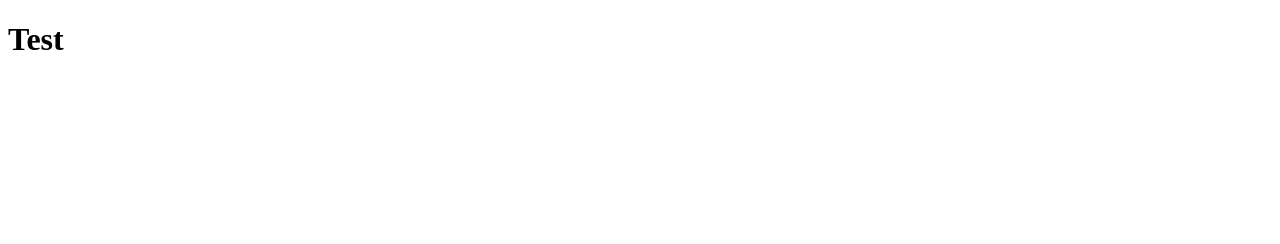
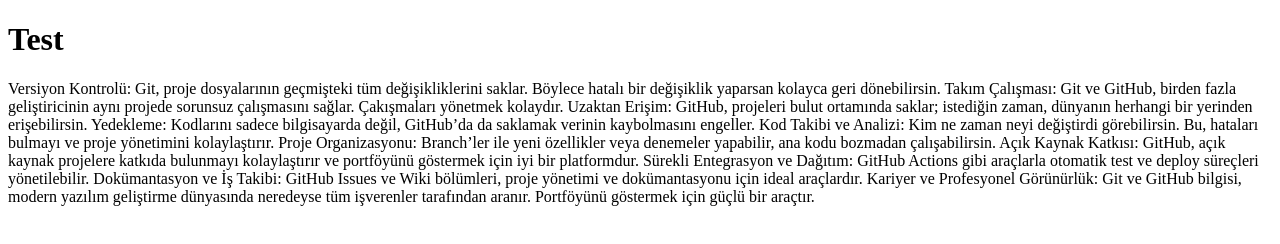
Before and after one commit to Turcute/mitu, a plain HTML site: page index.html in a window 1280 px wide. Drawn offline with Linux system fonts and the light colour scheme.

Commit message:
git&github onemi hakkinda maddeler eklendi

```diff
--- a/index.html
+++ b/index.html
@@ -7,5 +7,34 @@
 </head>
 <body>
     <h1>Test</h1>
+    Versiyon Kontrolü:
+Git, proje dosyalarının geçmişteki tüm değişikliklerini saklar. Böylece hatalı bir değişiklik yaparsan kolayca geri dönebilirsin.
+
+Takım Çalışması:
+Git ve GitHub, birden fazla geliştiricinin aynı projede sorunsuz çalışmasını sağlar. Çakışmaları yönetmek kolaydır.
+
+Uzaktan Erişim:
+GitHub, projeleri bulut ortamında saklar; istediğin zaman, dünyanın herhangi bir yerinden erişebilirsin.
+
+Yedekleme:
+Kodlarını sadece bilgisayarda değil, GitHub’da da saklamak verinin kaybolmasını engeller.
+
+Kod Takibi ve Analizi:
+Kim ne zaman neyi değiştirdi görebilirsin. Bu, hataları bulmayı ve proje yönetimini kolaylaştırır.
+
+Proje Organizasyonu:
+Branch’ler ile yeni özellikler veya denemeler yapabilir, ana kodu bozmadan çalışabilirsin.
+
+Açık Kaynak Katkısı:
+GitHub, açık kaynak projelere katkıda bulunmayı kolaylaştırır ve portföyünü göstermek için iyi bir platformdur.
+
+Sürekli Entegrasyon ve Dağıtım:
+GitHub Actions gibi araçlarla otomatik test ve deploy süreçleri yönetilebilir.
+
+Dokümantasyon ve İş Takibi:
+GitHub Issues ve Wiki bölümleri, proje yönetimi ve dokümantasyonu için ideal araçlardır.
+
+Kariyer ve Profesyonel Görünürlük:
+Git ve GitHub bilgisi, modern yazılım geliştirme dünyasında neredeyse tüm işverenler tarafından aranır. Portföyünü göstermek için güçlü bir araçtır.
 </body>
 </html>
```
